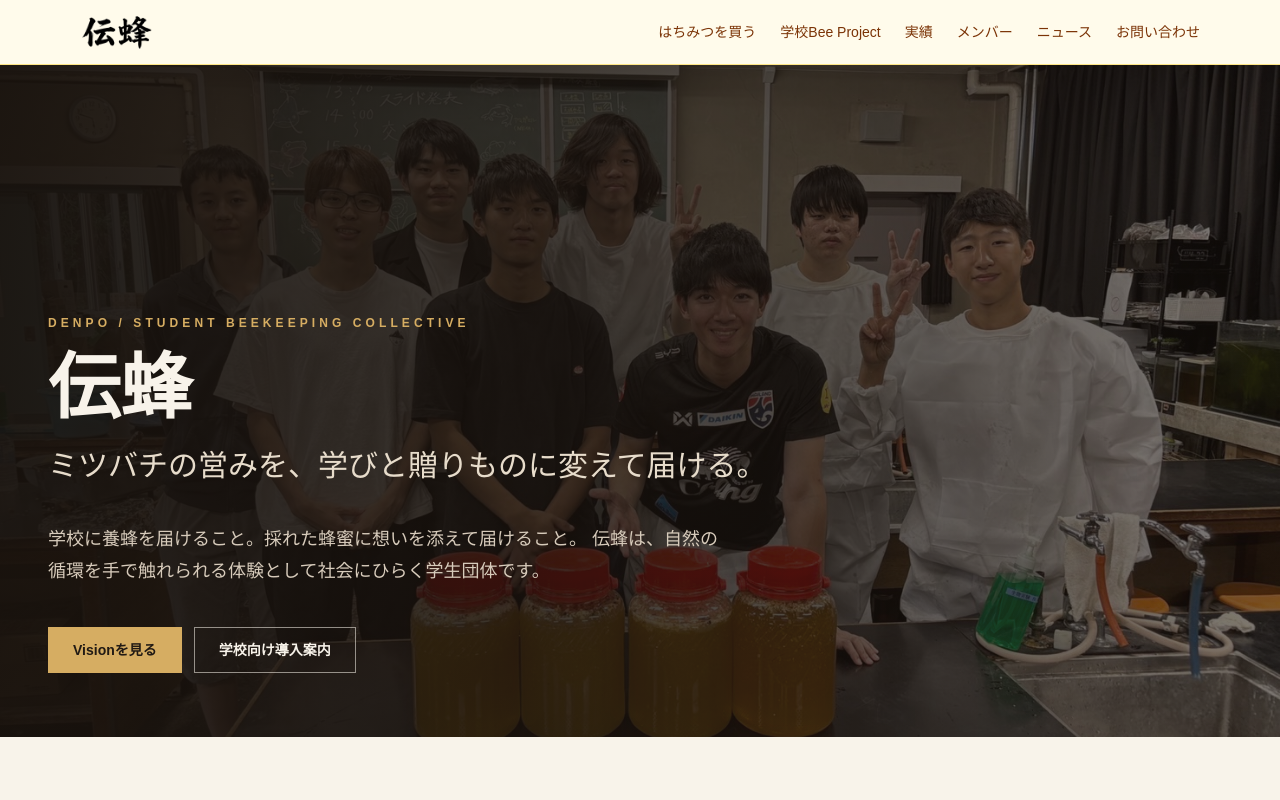
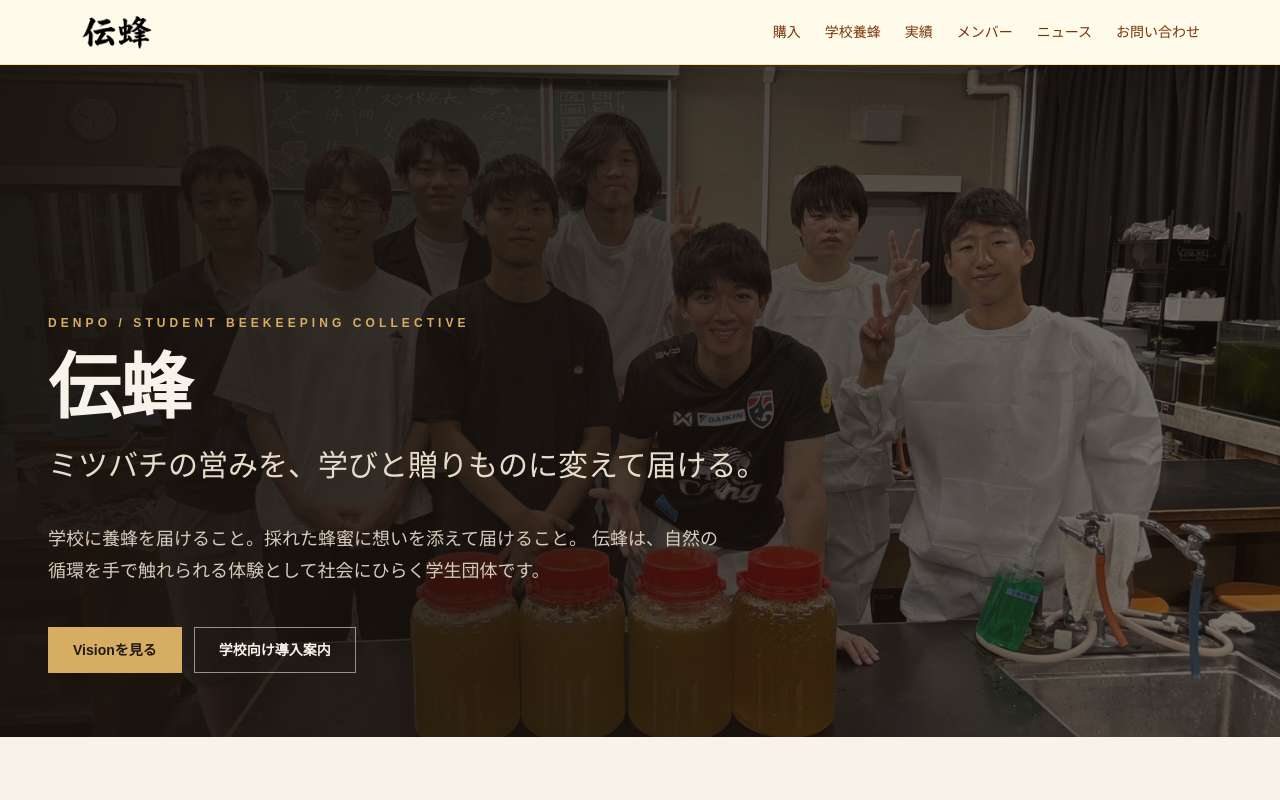
Before and after one commit to pinshypinshy/denpo-hp, a Next.js app: page / in a window 1280 px wide. Shown: the top 800 px of the page. Built offline with nearby package versions, Linux system fonts and the light colour scheme.

Commit message:
Update Header.tsx

```diff
--- a/components/layout/Header.tsx
+++ b/components/layout/Header.tsx
@@ -5,8 +5,8 @@ import Link from "next/link";
 import { useState } from "react";
 
 const navItems = [
-  { label: "はちみつを買う", href: "#shop" },
-  { label: "学校Bee Project", href: "#project" },
+  { label: "購入", href: "#shop" },
+  { label: "学校養蜂", href: "#project" },
   { label: "実績", href: "#case-studies" },
   { label: "メンバー", href: "#members" },
   { label: "ニュース", href: "#news" },
```
